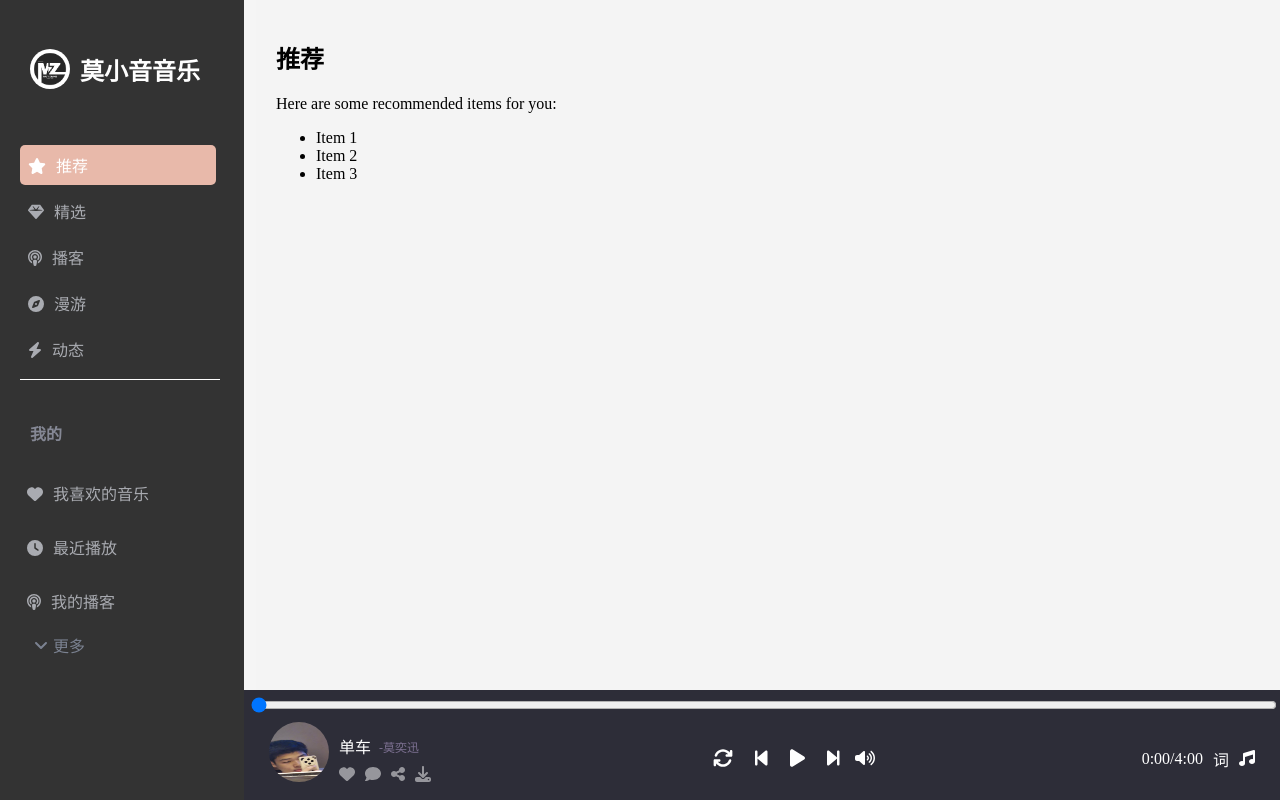
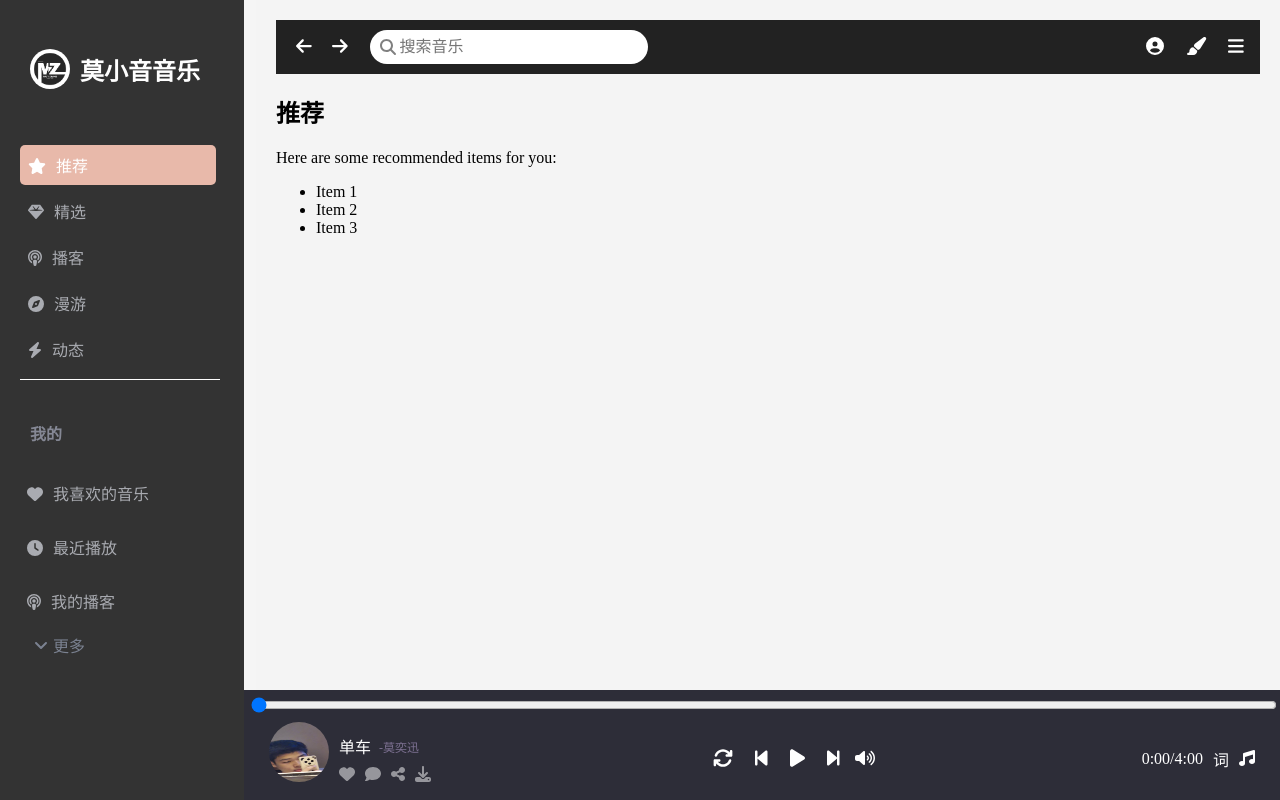
Before and after one commit to Kam-hud/My-music, a Vue app: page /recommended in a window 1280 px wide. Built offline with nearby package versions, Linux system fonts and the light colour scheme.

Commit message:
settings静态

```diff
--- a/src/App.vue
+++ b/src/App.vue
@@ -4,6 +4,7 @@ import { ref} from 'vue'
 import { useRoute } from 'vue-router'
 import draggableList from '@/components/DraggableList.vue'
 import player from './components/Player.vue';
+import Setting from './components/Setting.vue';
 
 // 存储从路由传递过来的导航项
 const navItems = ref([
@@ -21,7 +22,6 @@ const myItems = ref([
     { path: '/myCollection', name: '我的收藏', icon: 'star', showMore: true },
     { path: '/download', name: '下载管理', icon: 'download', showMore: true },
     { path: '/localMusic', name: '本地音乐', icon: 'music', showMore: true },
-    { path: '/musicWebDisk', name: '我的音乐网盘', icon: 'cloud', showMore: true }
 ]);
 
 // 控制"更多"按钮的状态
@@ -108,6 +108,7 @@ const closeModal = () => {
         </div>
         <!-- 路由出口 → 匹配的组件所展示的位置  -->
         <div class="main">
+            <Setting></Setting>
             <player></player>
             <draggableList v-if="isShowModal" @update-order="handleUpdateOrder"  @click="closeModal"/>
             <router-view></router-view>
--- /dev/null
+++ b/src/components/Setting.vue
@@ -0,0 +1,105 @@
+<script setup>
+const goBack = () => {
+    window.history.back()
+}
+const goForward = () => {
+    window.history.forward()
+}
+
+</script>
+
+<template>
+    <div class="navbar">
+        <div class="navbar-left">
+            <p class="icon-left" @click="goBack">
+                <font-awesome-icon icon="arrow-left"/>
+            </p>
+            <p class="icon-left" @click="goForward">
+                <font-awesome-icon icon="arrow-right"/>
+            </p>
+            <div class="search-container">
+                <font-awesome-icon icon="search" class="search-icon "/>
+                <input type="text" class="search-bar" placeholder="搜索音乐">
+            </div>
+        </div>
+        <div class="navbar-right">
+            <button class="icon-button">
+                <font-awesome-icon icon="user-circle"/>
+            </button>
+            <button class="icon-button">
+                <font-awesome-icon icon="paint-brush"/>
+            </button>
+            <button class="icon-button">
+                <font-awesome-icon icon="bars"/> <!-- 设置图标 -->
+            </button>
+        </div>
+
+    </div>
+</template>
+
+<style lang="scss" scoped>
+.navbar {
+    display: flex;
+    justify-content: space-between;
+    align-items: center;
+    padding: 10px;
+    background-color: #222;
+    color: white;
+
+    .navbar-left {
+        display: flex;
+        align-items: center;
+
+        .icon-left {
+            background: none;
+            border: none;
+            color: white;
+            margin: 0 10px;
+            cursor: pointer;
+            font-size: 18px;
+        }
+
+        .search-container {
+            position: relative;
+            display: flex;
+            align-items: center;
+            border: none;
+            background-color: #fff;
+            margin-left: 12px;
+            border-radius: 25px;
+
+
+            .search-bar {
+                padding: 8px 8px 8px 30px;
+                font-size: 16px;
+                border-radius: 24px;
+                border: none;
+                width: 240px;
+                background: none;
+            }
+
+            .search-icon {
+                position: absolute;
+                left: 10px;
+                color: grey;
+                font-size: 16px;
+                pointer-events: none;
+            }
+        }
+    }
+
+    .navbar-right {
+        display: flex;
+        align-items: center;
+
+        .icon-button {
+            background: none;
+            border: none;
+            color: white;
+            margin-left: 10px;
+            cursor: pointer;
+            font-size: 18px;
+        }
+    }
+}
+</style>
--- a/src/main.js
+++ b/src/main.js
@@ -5,15 +5,15 @@ import router from './router'
 
 import { library } from '@fortawesome/fontawesome-svg-core'
 import { FontAwesomeIcon } from '@fortawesome/vue-fontawesome';
-import { faStar, faHeart, faGem, faPodcast, faCompass, faBolt, faAngleUp, faAngleDown } from '@fortawesome/free-solid-svg-icons';
-import { faClock, faDownload, faMusic, faCloud, faEdit, faBars, faPlayCircle, faHdd, faTimes } from '@fortawesome/free-solid-svg-icons';
-import { faComment, faShareAlt } from '@fortawesome/free-solid-svg-icons';
-import { faSync, faRepeat, faRandom } from '@fortawesome/free-solid-svg-icons'
-import { faStepBackward, faPause, faStepForward, faPlay, faVolumeUp } from '@fortawesome/free-solid-svg-icons'
+import { faStar, faHeart, faGem, faPodcast, faCompass, faBolt, faAngleUp, faAngleDown, faComment, faShareAlt } from '@fortawesome/free-solid-svg-icons';
+import { faClock, faDownload, faMusic, faEdit, faBars, faPlayCircle, faHdd, faTimes } from '@fortawesome/free-solid-svg-icons';
+import { faStepBackward, faPause, faStepForward, faPlay, faVolumeUp, faSync, faRepeat, faRandom } from '@fortawesome/free-solid-svg-icons'
+import { faArrowLeft, faArrowRight, faSearch, faUserCircle, faPaintBrush } from '@fortawesome/free-solid-svg-icons'
 
 library.add(faStar, faHeart, faGem, faPodcast, faCompass, faBolt, faAngleDown, faAngleUp);
-library.add(faClock, faDownload, faMusic, faCloud, faEdit, faBars, faPlayCircle, faHdd, faTimes, faComment, faShareAlt)
+library.add(faClock, faDownload, faMusic, faEdit, faBars, faPlayCircle, faHdd, faTimes, faComment, faShareAlt)
 library.add(faSync, faRepeat, faRandom, faStepBackward, faPause, faStepForward, faPlay, faVolumeUp)
+library.add(faArrowLeft, faArrowRight, faSearch, faUserCircle, faPaintBrush)
 
 createApp(App)
     .use(router)
--- a/src/router/index.js
+++ b/src/router/index.js
@@ -59,11 +59,6 @@ const routes = [
         path: '/localMusic',
         name: '本地音乐',
         component: () => import('@/views/LocalMusic.vue')
-    },
-    {
-        path: '/musicWebDisk',
-        name: '音乐云盘',
-        component: () => import('@/views/MusicWebDisk.vue')
     }
 ]
 
--- a/src/views/MusicWebDisk.vue
+++ /dev/null
@@ -1,11 +0,0 @@
-<script setup></script>
-
-<template>
-    <div>
-        <h1>我的音乐网盘</h1>
-    </div>
-</template>
-
-<style lang="scss" scoped>
-
-</style>
```
